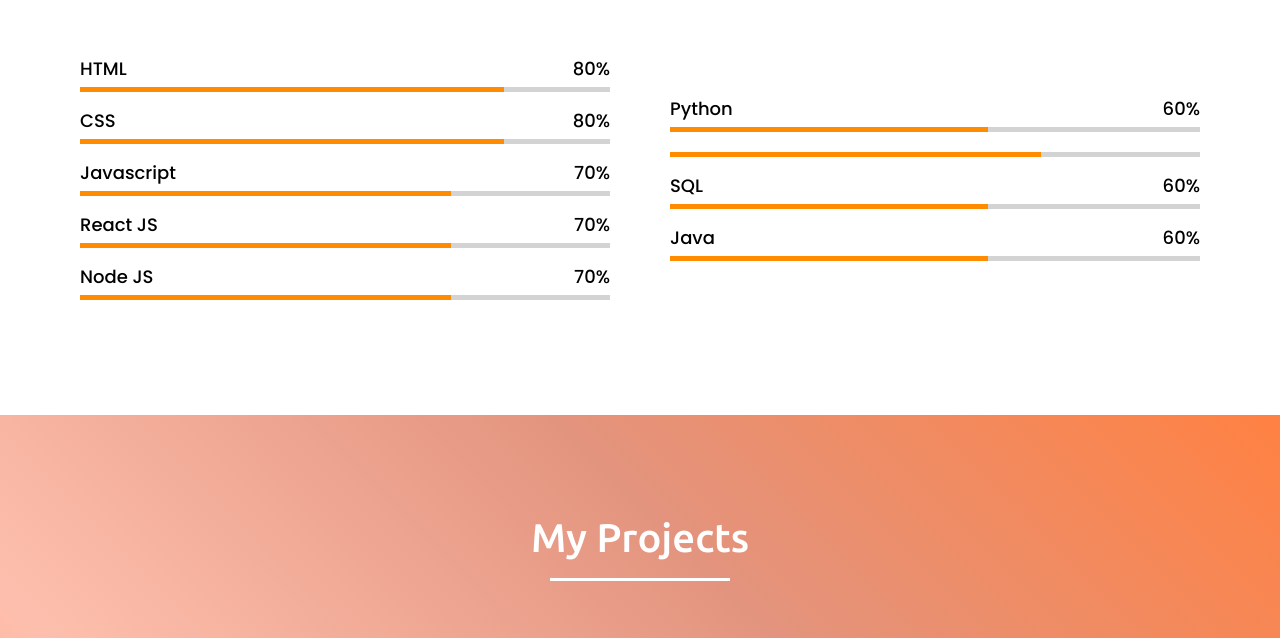
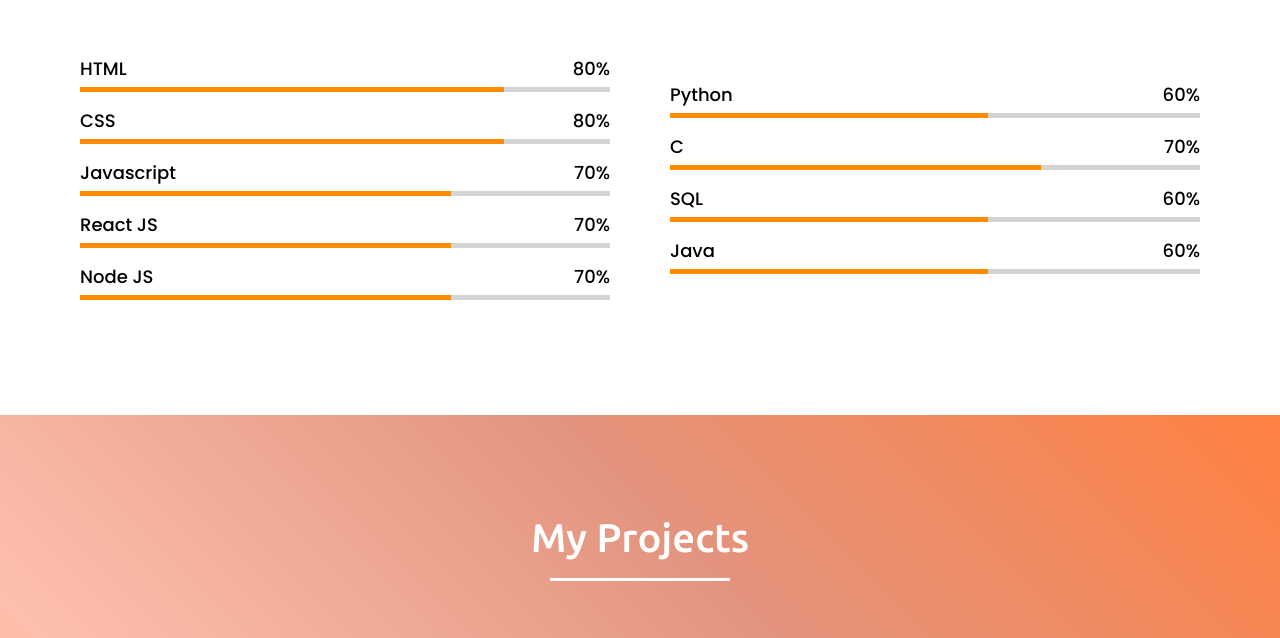
Before and after one commit to sharmi212/Portfolio, a plain HTML site: page index.html in a window 1280 px wide. Shown: the part 1420-2058 px from the top of the page. Drawn offline with nearby package versions, Linux system fonts and the light colour scheme.

Commit message:
Update index.html

```diff
--- a/index.html
+++ b/index.html
@@ -124,7 +124,8 @@
           </div>
           <div class="bars">
             <div class="info">
-
+              <span>C</span>
+              <span>70%</span>
             </div>
             <div class="line js"></div>
           </div>
```
